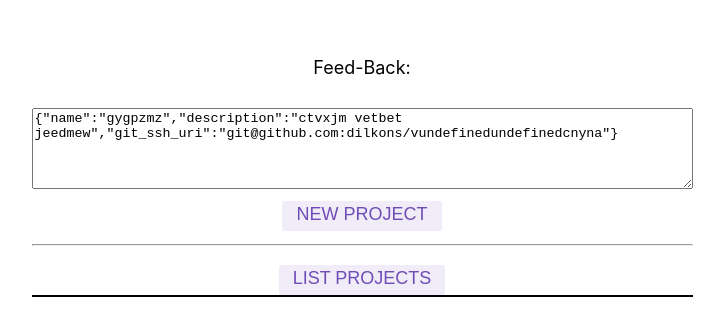
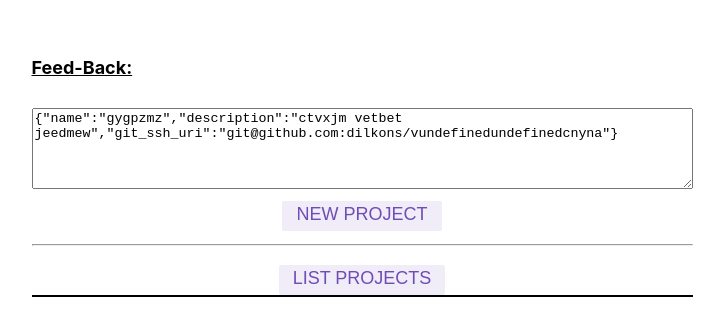
Before and after one commit to BorisTherin/mytuto-redux-typescript, a React (Vite) app: page / in a window 1280 px wide. Shown: the part 223-558 px from the top of the page, without its empty margins (278-1002 px from the left). Built offline with nearby package versions, Linux system fonts and the light colour scheme.

Commit message:
clean up

```diff
--- a/src/App.css
+++ b/src/App.css
@@ -23,6 +23,7 @@
 span {
   font-size: 18px;
   display: block;
+  text-align: left;
 }
 .App {
   text-align: center;
--- a/src/features/pestoApi/PestoApi.tsx
+++ b/src/features/pestoApi/PestoApi.tsx
@@ -15,7 +15,6 @@ import { randomProject } from "./randomProject" // DEVMODE USEFULL
 // EVERY REQUEST IN AXIOS FORMAT
 const API_LIST_ALL_ENTITY: AxiosRequest = {
   baseURL: urls.PESTOPROJECT,
-  url: "",
   method: methods.GET,
   headers: {
     Accept: "application/json",
@@ -24,13 +23,7 @@ const API_LIST_ALL_ENTITY: AxiosRequest = {
 }
 const API_CREATE_CONTENT_TYPE: AxiosRequest = {
   baseURL: urls.PESTOPROJECT,
-  url: "",
   method: methods.POST,
-  data: {
-    name: "",
-    description: "",
-    git_ssh_uri: "",
-  },
   headers: {
     Accept: "application/json",
     "Content-Type": "application/json",
@@ -44,17 +37,18 @@ const API_CREATE_CONTENT_TYPE: AxiosRequest = {
 export function PestoApi() {
   const requestOutput = useAppSelector(request_Output)
   const requestFeedback = useAppSelector(request_Feedback)
-  // console.log("requestOutput: ", requestOutput)
   const dispatch = useAppDispatch()
   const [inputValue, setInputValue] = useState(randomProject())
 
   return (
     <div>
+      <span>
+        <b>
+          <u>Feed-Back:</u>
+        </b>
+        <br /> {requestFeedback}
+      </span>
       <div>
-        <span>
-          Feed-Back:
-          <br /> {requestFeedback}
-        </span>
         <br />
         <textarea
           id="source"
--- a/src/features/pestoApi/pestoApiSlice.ts
+++ b/src/features/pestoApi/pestoApiSlice.ts
@@ -46,7 +46,7 @@ type PestoAnotherTypeData = {
 // AXIOS REQUEST READY
 export type AxiosRequest = {
   baseURL: urls
-  url: string
+  url?: string
   method: methods
   data?: PestoContentTypeData | PestoAnotherTypeData
   headers?: ApiHeader
@@ -84,7 +84,13 @@ export const requestPestoApiAsync = createAsyncThunk(
       return {
         value: data,
         status: "loading",
-        feedback: "succes: " + req.method + " " + req.baseURL + "/" + req.url,
+        feedback:
+          "succes: " +
+          req.method +
+          " " +
+          req.baseURL +
+          "/" +
+          (req.url ? req.url : ""),
       }
     } catch (error) {
       if (axios.isAxiosError(error)) {
@@ -98,7 +104,16 @@ export const requestPestoApiAsync = createAsyncThunk(
   },
 )
 
-// PESTO REDUCERS
+/*
+  PESTO REDUCERS
+
+  A function that accepts an initial state,
+  an object full of reducer functions,
+  and a "slice name", and automatically generates action creators and
+  action types that correspond to the reducers and state.
+
+  The reducer argument is passed to createReducer().
+ */
 export const pestoApiSlice = createSlice({
   name: "pestoApi",
   initialState,
```
